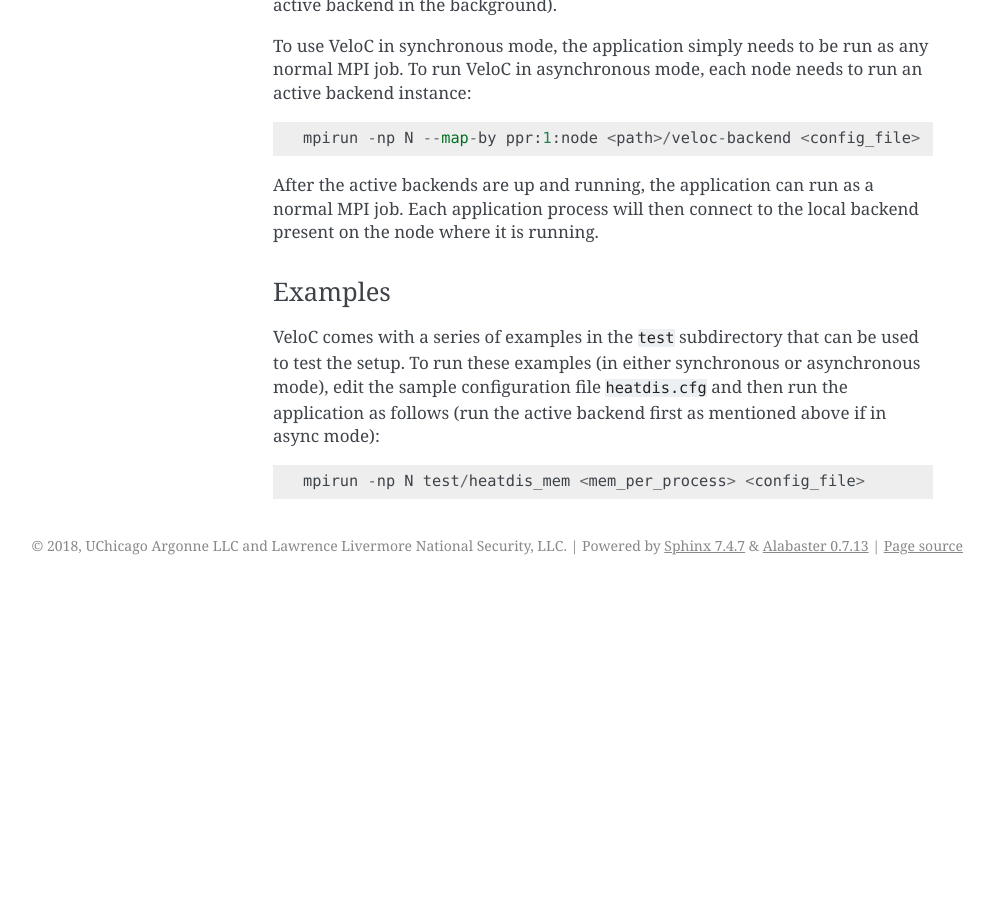
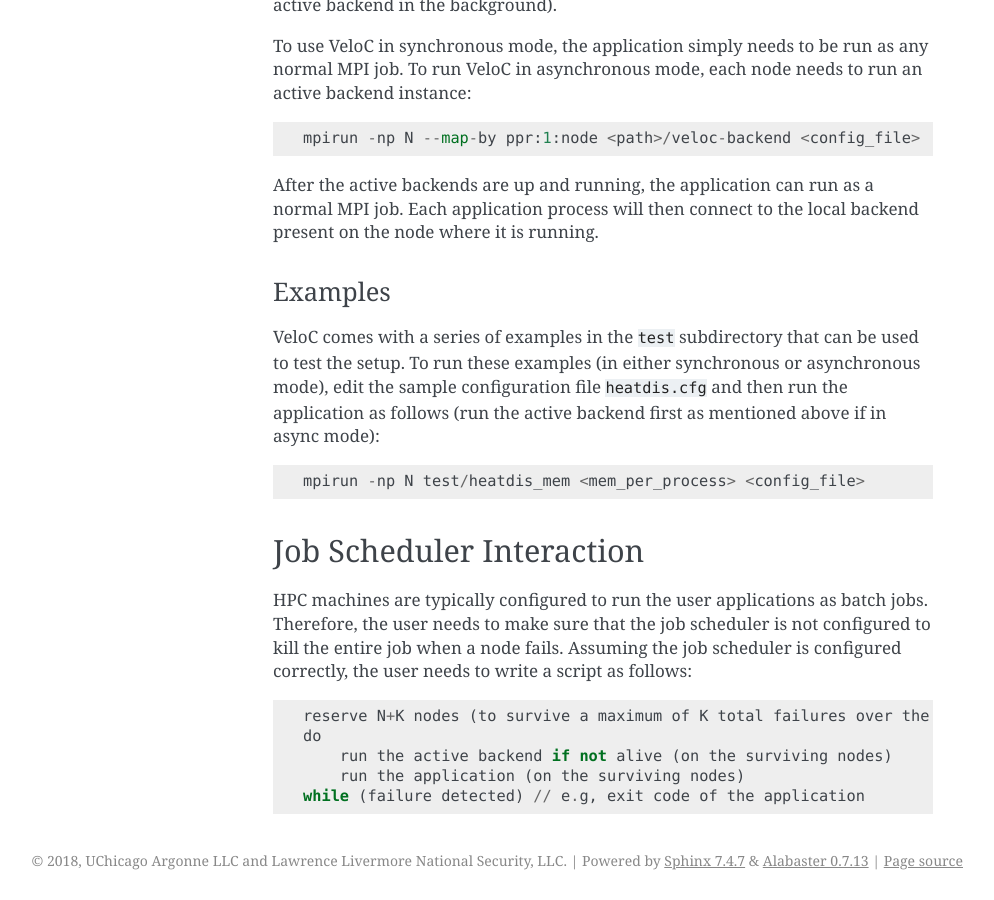
Before and after one commit to ECP-VeloC/VELOC, a Sphinx documentation site: the page built from docs/userguide.rst, in a window 1280 px wide and 900 px high, scrolled down 2221 px. Shown: the whole window, without its empty margins (147-1141 px from the left). Built offline with Sphinx 7.4.7, drawn with Linux system fonts in a browser that asks for light colours; before the commit the page ends 2806 px from its top, so only the background shows below that; some of the changed text lies outside the part shown.

Commit message:
Update userguide.rst

```diff
--- a/docs/userguide.rst
+++ b/docs/userguide.rst
@@ -119,3 +119,18 @@
 ::
 
    mpirun -np N test/heatdis_mem <mem_per_process> <config_file>
+
+Job Scheduler Interaction
+-------------------------
+
+HPC machines are typically configured to run the user applications as batch jobs. Therefore, the user needs to make sure
+that the job scheduler is not configured to kill the entire job when a node fails. Assuming the job scheduler is configured
+correctly, the user needs to write a script as follows:
+
+::
+
+    reserve N+K nodes (to survive a maximum of K total failures over the entire application runtime)
+    do
+        run the active backend if not alive (on the surviving nodes)
+        run the application (on the surviving nodes)
+    while (failure detected) // e.g, exit code of the application
```
Also changed, not shown: other parts of docs/userguide.rst (+2 -2 lines).
